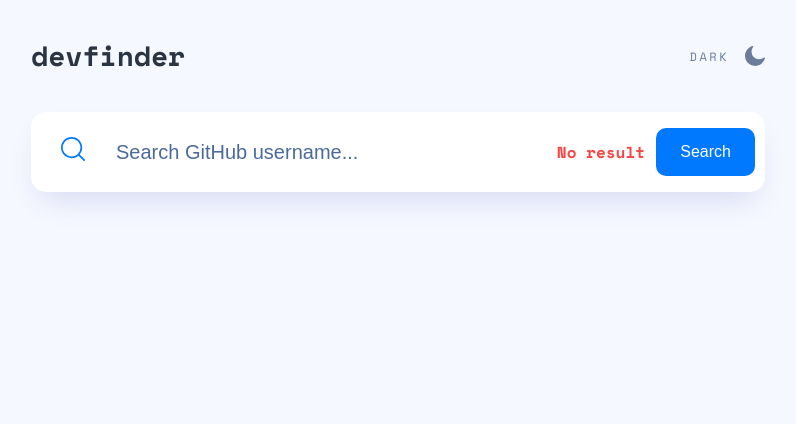
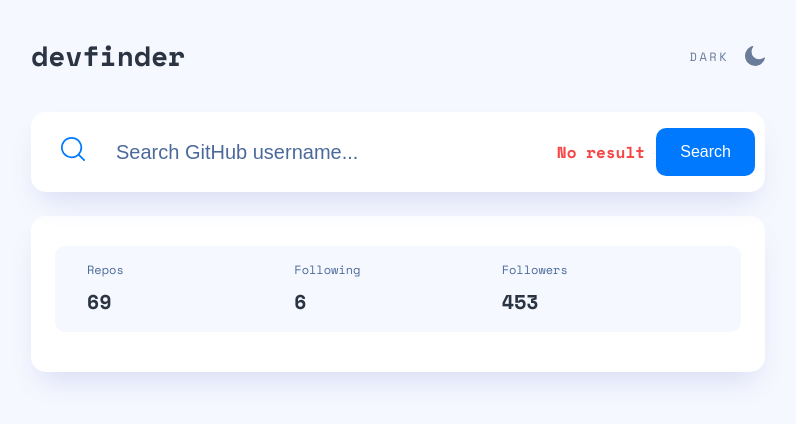
Before and after one commit to olgalatkina/user-finder, a React (Create React App) app: page / in a window 1280 px wide. Shown: the top 424 px of the page, without its empty margins (242-1038 px from the left). Built offline with nearby package versions, Linux system fonts and the light colour scheme.

Commit message:
feat: add UserCard and UserStat

```diff
--- a/src/App.tsx
+++ b/src/App.tsx
@@ -1,12 +1,18 @@
 import { Container } from "components/Container";
 import { Header } from "components/Header";
 import { Search } from "components/Search";
+import { UserCard } from "components/UserCard";
+
+import { defaultUser } from 'mock'
 
 function App() {
   return (
     <Container>
       <Header />
       <Search hasError onSubmit={() => { }} />
+      <UserCard
+        {...defaultUser}
+      />
     </Container>
   );
 }
--- a/src/components/Search/Search.tsx
+++ b/src/components/Search/Search.tsx
@@ -1,4 +1,4 @@
-import { ReactComponent as SearchIcon } from '../../assets/icon-search.svg';
+import { ReactComponent as SearchIcon } from 'assets/icon-search.svg';
 import styles from './Search.module.scss';
 import { Button } from 'components/Button';
 
--- /dev/null
+++ b/src/components/UserCard/UserCard.module.scss
@@ -0,0 +1,58 @@
+:global {
+  body[data-theme='light'] {
+    --ucard-bg: var(--white);
+    --bio-color: var(--gray-200);
+    --ucard-shadow: var(--shadow);
+  }
+
+  body[data-theme='dark'] {
+    --ucard-bg: var(--gray-400);
+    --bio-color: var(--white);
+    --ucard-shadow: unset;
+  }
+}
+
+.userCard {
+  margin: 1.5rem 0 3rem;
+  width: 100%;
+  padding: 30px 24px 40px;
+  background-color: var(--ucard-bg);
+  box-shadow: var(--ucard-shadow);
+  border-radius: 15px;
+  // display: grid;
+  // grid-template-columns: 70px 1fr;
+  // gap: 25px 20px;
+
+  // &>*:nth-child(n + 3) {
+  //   grid-column: 1 / span 2;
+  // }
+
+  // @media (min-width: 767px) {
+  //   grid-template-columns: 120px 1fr;
+  //   padding: 40px;
+  //   gap: 30px 40px;
+  // }
+
+  // @media (min-width: 1024px) {
+  //   gap: 30px 40px;
+
+  //   &>*:nth-child(n + 2) {
+  //     grid-column: 2 / span 1;
+  //   }
+  // }
+}
+
+.avatar {
+  border-radius: 50%;
+  max-width: 100%;
+}
+
+.bio {
+  font-size: 1rem;
+  line-height: 1.5;
+  color: var(--bio-color);
+
+  &.empty {
+    opacity: 0.75;
+  }
+}
--- /dev/null
+++ b/src/components/UserCard/UserCard.tsx
@@ -0,0 +1,15 @@
+import { UserStat } from 'components/UserStat';
+import { LocalGithubUser } from 'types';
+import styles from './UserCard.module.scss';
+
+interface UserCardProps extends LocalGithubUser { }
+
+export const UserCard = (props: UserCardProps) => (
+  <div className={styles.userCard}>
+    <UserStat
+      followers={props.followers}
+      following={props.following}
+      repos={props.repos}
+    />
+  </div>
+);
--- /dev/null
+++ b/src/components/UserCard/index.ts
@@ -0,0 +1 @@
+export * from './UserCard';
--- /dev/null
+++ b/src/components/UserStat/UserStat.module.scss
@@ -0,0 +1,38 @@
+:global {
+  body[data-theme='light'] {
+    --stat-bg: var(--gray-50);
+    --stat-color: var(--gray-300);
+  }
+
+  body[data-theme='dark'] {
+    --stat-bg: var(--gray-500);
+    --stat-color: var(--white);
+  }
+}
+
+.userStat {
+  background-color: var(--stat-bg);
+  color: var(--stat-color);
+  padding: 15px 32px;
+  border-radius: 10px;
+  display: grid;
+  grid-template-columns: repeat(3, 1fr);
+}
+
+.info {
+  display: flex;
+  flex-direction: column;
+  gap: 0.5rem;
+
+  &Title {
+    color: var(--gray-200);
+    font-size: 0.75rem;
+    line-height: 1.5;
+  }
+
+  &Number {
+    font-size: 1.25rem;
+    line-height: 1.5;
+    font-weight: 700;
+  }
+}
--- /dev/null
+++ b/src/components/UserStat/UserStat.tsx
@@ -0,0 +1,24 @@
+import { LocalGithubUser } from 'types';
+import styles from './UserStat.module.scss';
+
+export interface UserStatProps extends Pick<
+  LocalGithubUser,
+  'repos' | 'followers' | 'following'
+> { }
+
+export const UserStat = ({ repos, followers, following }: UserStatProps) => (
+  <div className={styles.userStat}>
+    <div className={styles.info}>
+      <div className={styles.infoTitle}>Repos</div>
+      <div className={styles.infoNumber}>{repos}</div>
+    </div>
+    <div className={styles.info}>
+      <div className={styles.infoTitle}>Following</div>
+      <div className={styles.infoNumber}>{following}</div>
+    </div>
+    <div className={styles.info}>
+      <div className={styles.infoTitle}>Followers</div>
+      <div className={styles.infoNumber}>{followers}</div>
+    </div>
+  </div>
+);
--- /dev/null
+++ b/src/components/UserStat/index.ts
@@ -0,0 +1 @@
+export * from './UserStat';
--- /dev/null
+++ b/src/mock/index.ts
@@ -0,0 +1,17 @@
+import { LocalGithubUser } from "types";
+
+export const defaultUser: LocalGithubUser = {
+  "login": "michey85",
+  "id": 36237995,
+  "avatar": "https://avatars.githubusercontent.com/u/36237995?v=4",
+  "name": "Mikhail Nepomniashchii",
+  "company": "",
+  "blog": "mishanep.com",
+  "location": "Malaga",
+  "bio": "React developer",
+  "twitter": "pcgramota",
+  "repos": 69,
+  "followers": 453,
+  "following": 6,
+  "created": "2018-02-07T16:18:45Z"
+}
--- a/src/types/user.ts
+++ b/src/types/user.ts
@@ -10,7 +10,7 @@ export type LocalGithubUser = {
   twitter: string,
   repos: number,
   followers: number,
-  following: number
+  following: number,
   created: string,
 }
 
@@ -26,7 +26,7 @@ export type GithubUser = {
   twitter_username: string,
   public_repos: number,
   followers: number,
-  following: number
+  following: number,
   created_at: string,
 }
 
```
